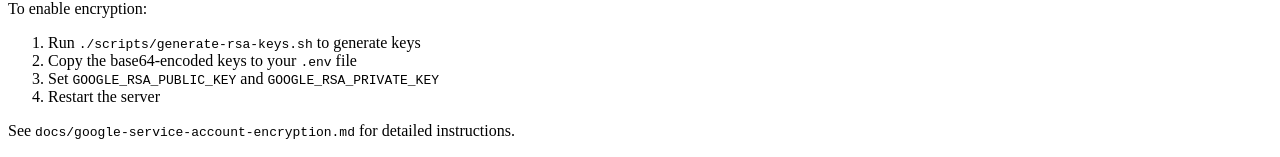
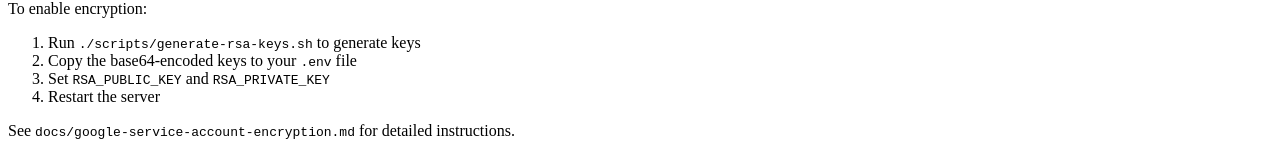
Before and after one commit to bitovi/cascade-mcp, a React (Vite) app in the folder client/: page /google-service-encrypt in a window 1280 px wide. Shown: the part 291-448 px from the top of the page. Built offline with nearby package versions, Linux system fonts and the light colour scheme; no server answers.

Commit message:
Renames Google RSA keys to generic RSA keys

```diff
--- a/client/src/components/GoogleServiceEncryptionForm/GoogleServiceEncryptionForm.tsx
+++ b/client/src/components/GoogleServiceEncryptionForm/GoogleServiceEncryptionForm.tsx
@@ -165,7 +165,7 @@ GOOGLE_SERVICE_ACCOUNT_ENCRYPTED=RSA-ENCRYPTED:...
               <ol className="text-xs text-red-900 space-y-1 ml-4 list-decimal">
                 <li>Run <code className="bg-red-200 px-1 py-0.5 rounded">./scripts/generate-rsa-keys.sh</code> to generate keys</li>
                 <li>Copy the base64-encoded keys to your <code className="bg-red-200 px-1 py-0.5 rounded">.env</code> file</li>
-                <li>Set <code className="bg-red-200 px-1 py-0.5 rounded">GOOGLE_RSA_PUBLIC_KEY</code> and <code className="bg-red-200 px-1 py-0.5 rounded">GOOGLE_RSA_PRIVATE_KEY</code></li>
+                <li>Set <code className="bg-red-200 px-1 py-0.5 rounded">RSA_PUBLIC_KEY</code> and <code className="bg-red-200 px-1 py-0.5 rounded">RSA_PRIVATE_KEY</code></li>
                 <li>Restart the server</li>
               </ol>
               <p className="text-xs text-red-900 mt-2">
```
Also changed, not shown: 4 other files (tests, documents, lock files or other folders).
